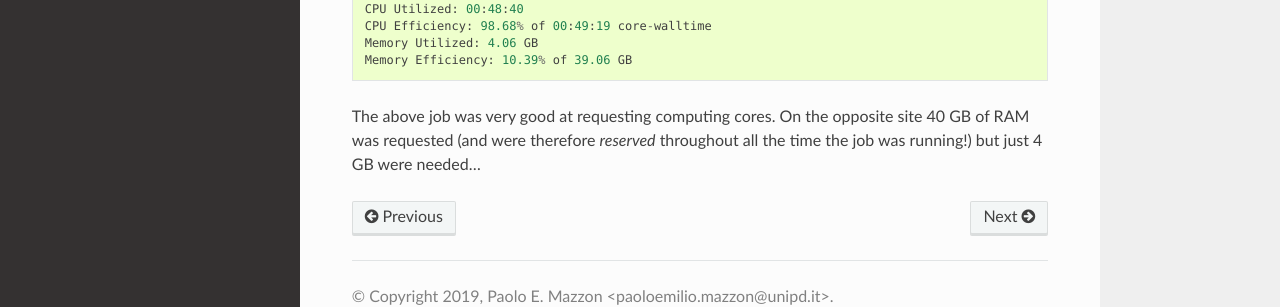
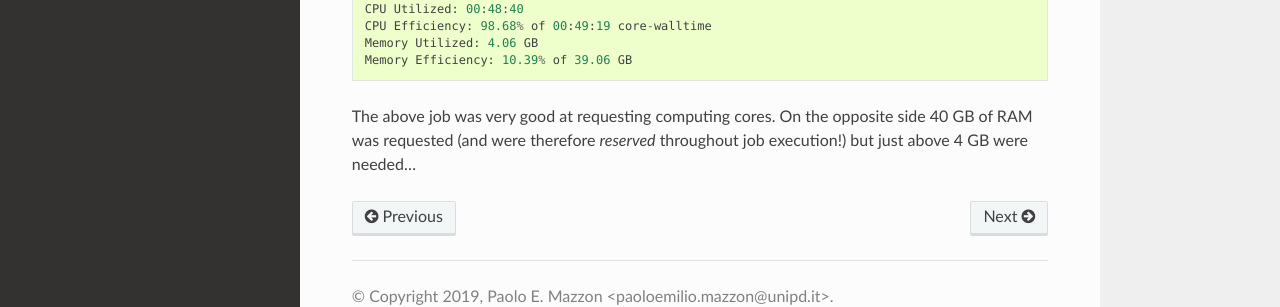
Before and after one commit to pemazzon/CAPRIUserGuide, a Sphinx documentation site: the page built from docs/UsingSLURM.rst, in a window 1280 px wide and 900 px high, scrolled down 5281 px. Shown: the part 534-841 px from the top of the window. Built offline with Sphinx 7.4.7 and the Read the Docs theme 2.0.0, drawn with Linux system fonts in a browser that asks for light colours; pages that are not in the unit, such as notebooks, are missing from menus.

```diff
--- a/docs/UsingSLURM.rst
+++ b/docs/UsingSLURM.rst
@@ -295,6 +295,6 @@
  Memory Utilized: 4.06 GB
  Memory Efficiency: 10.39% of 39.06 GB
 
-The above job was very good at requesting computing cores. On the opposite site
-40 GB of RAM was requested (and were therefore *reserved* throughout all the time
-the job was running!) but just 4 GB were needed...
+The above job was very good at requesting computing cores. On the opposite side
+40 GB of RAM was requested (and were therefore *reserved* throughout job
+execution!) but just above 4 GB were needed...
```
